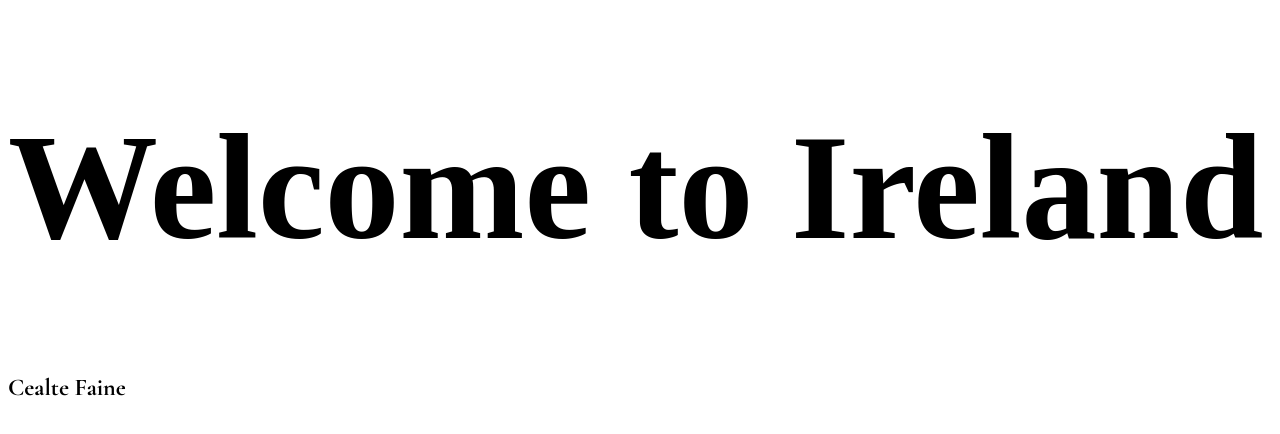
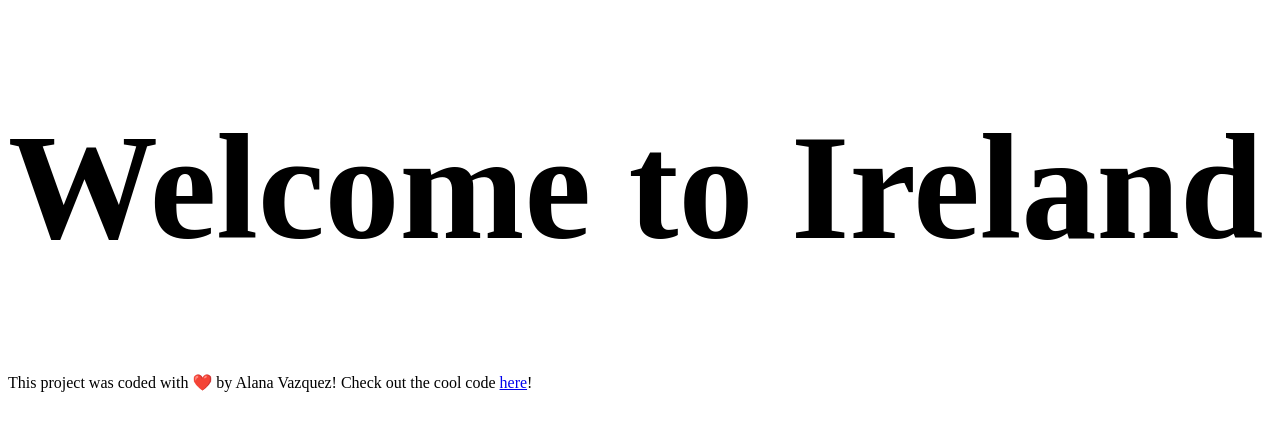
Before and after one commit to alanarv99/Ireland-travel, a plain HTML site: page index.html in a window 1280 px wide. Drawn offline with nearby package versions, Linux system fonts and the light colour scheme; a web font is replaced by a local one.

Commit message:
added footer and hosted to netlify

```diff
--- a/index.html
+++ b/index.html
@@ -14,6 +14,9 @@
   </head>
   <body>
     <h1>Welcome to Ireland</h1>
-    <h2>Cealte Faine</h2>
+    <footer>
+      This project was coded with ❤️ by Alana Vazquez! Check out the cool code
+      <a href="https://github.com/alanarv99/Ireland-travel">here</a>!
+    </footer>
   </body>
 </html>
```
Also changed, not shown: 4 other files.
